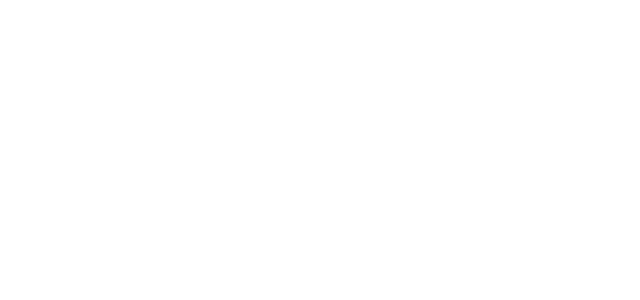
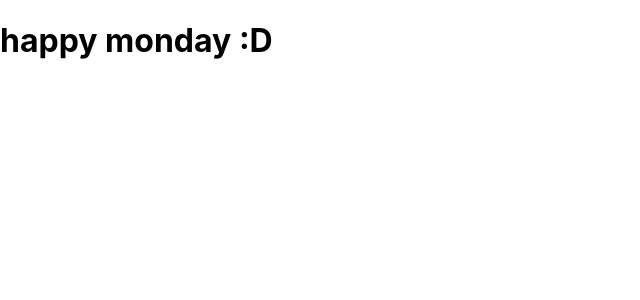
Before and after one commit to learn-co-students/self-assessment-props-082420-self-assessment-props-082420-1603717179, a React (Create React App) app: page / in a window 1280 px wide. Shown: the top 300 px of the page, without its empty margins (0-640 px from the left). Built offline with nearby package versions, Linux system fonts and the light colour scheme.

Commit message:
got close to figuring out last deliverable

```diff
--- a/src/App.js
+++ b/src/App.js
@@ -4,7 +4,7 @@ import Header from './Components/Header'
 
 class App extends Component {
   render() {
-    return <header />
+    return <Header />
   }
 }
 
--- a/src/Components/Header.js
+++ b/src/Components/Header.js
@@ -2,7 +2,7 @@ import React from "react";
 
 class Header extends React.Component {
   render() {
-    return <h1>{/* Insert string here */}</h1>;
+    return <h1>{"happy monday :D"}</h1>;
   }
 }
 
--- a/src/Components/NotesContainer.js
+++ b/src/Components/NotesContainer.js
@@ -1,4 +1,5 @@
 import React from 'react'
+import Note from 'Note.js'
 
 class NotesContainer extends React.Component {
 
@@ -7,7 +8,9 @@ class NotesContainer extends React.Component {
     }
 
     return(
-        <ul></ul >
+        <ul>
+       return <Note />
+        </ul >
     )
 
 }
```
